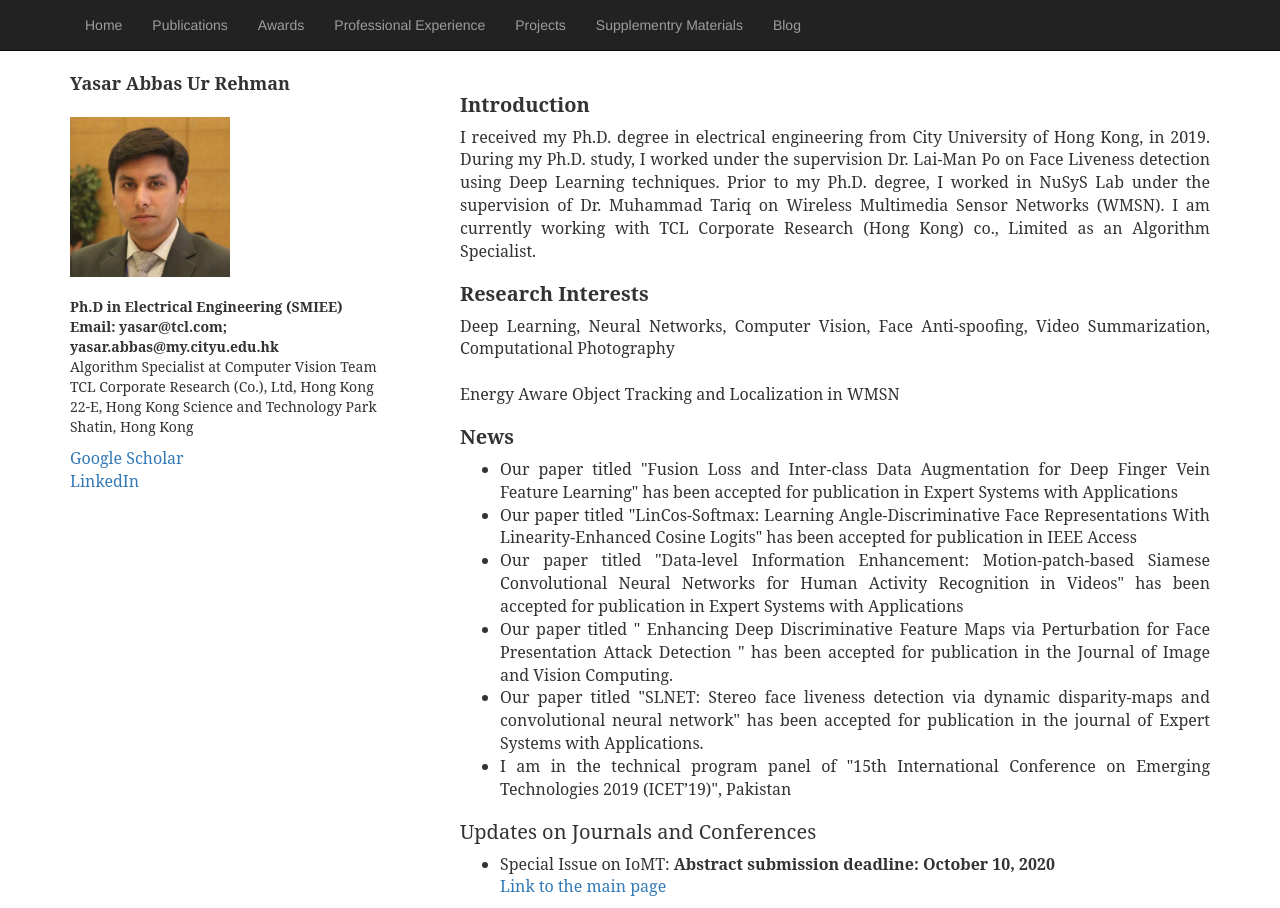
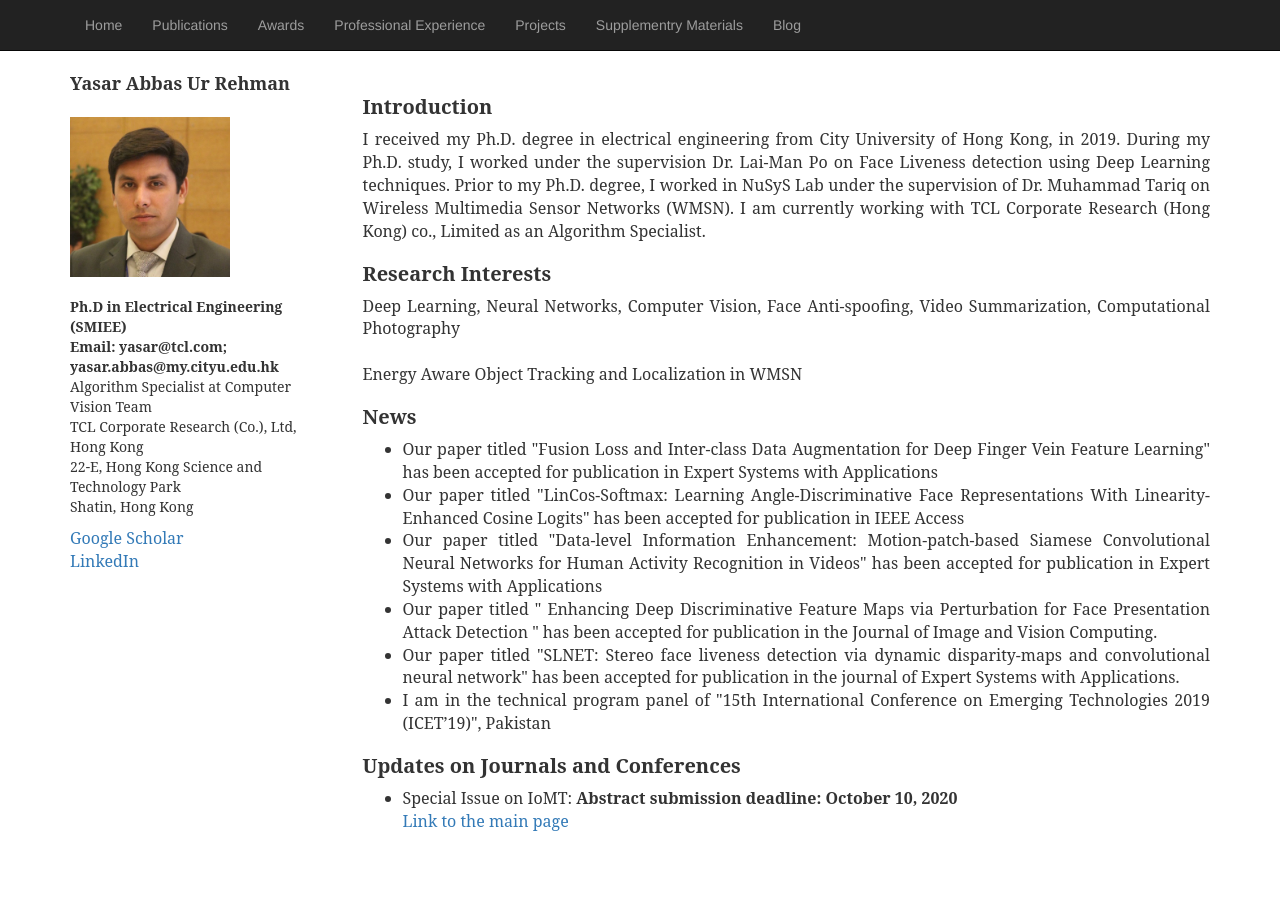
Before and after one commit to yasar-rehman/yasar, a Jekyll site: the page built from index.html, in a window 1280 px wide. Built offline with Jekyll 4.4.1, drawn with Linux system fonts in a browser that asks for light colours; some web fonts are replaced.

Commit message:
Update index.html

```diff
--- a/index.html
+++ b/index.html
@@ -6,7 +6,7 @@ title: yasar
 
 <div class="row">
 	<!-- Entries Column -->
-		     <div class=col-md-4 pull-left">
+		     <div class=col-md-3 pull-left">
                		 <div style="font-family: 'Serif', Times New Roman; font-size: 18px;"><b>Yasar Abbas Ur Rehman</b></div><br>
 			  <div><img class="img-responsive" src="images/my_profile.jpg" alt="" style="width:160px;height:160px;">
 			  </div><br>
@@ -23,7 +23,7 @@ title: yasar
              			<div style="font-family: 'Serif', Times New Roman; font-size: 16px"><a href="https://www.linkedin.com/in/yasssukhan/">LinkedIn</a></div>
             		</div>
 
-             <div class="col-md-8 pull-right">
+             <div class="col-md-9 pull-right">
 	      <div style="margin-top:3%; text-align:justify; font-family: 'Serif', Times New Roman; font-size: 18px">
 			<h1 style="font-family: 'Serif', Times New Roman; font-size: 20px"><b>Introduction</b></h1>
 			<p style="font-family: 'Serif', Times New Roman; font-size: 16px"> I received my Ph.D. degree in electrical engineering from City University of Hong Kong, in 2019.
@@ -55,7 +55,7 @@ title: yasar
 			<li style="font-family: 'Serif', Times New Roman; font-size: 16px">I am in the technical program panel of "15th International Conference on Emerging Technologies 2019 (ICET’19)", Pakistan</li>
 			</ul>
 			</p>
-			<h1 style="font-family: 'Serif', Times New Roman; font-size: 20px">Updates on Journals and Conferences</h1>
+			<h1 style="font-family: 'Serif', Times New Roman; font-size: 20px"><b>Updates on Journals and Conferences</b></h1>
 			<p style="font-family: 'Serif', Times New Roman; font-size: 16px">
 			 <ul>
                             <li style="font-family: 'Serif', Times New Roman; font-size: 16px">Special Issue on IoMT: <b> Abstract submission deadline: October 10, 2020 </b> <br>
```
